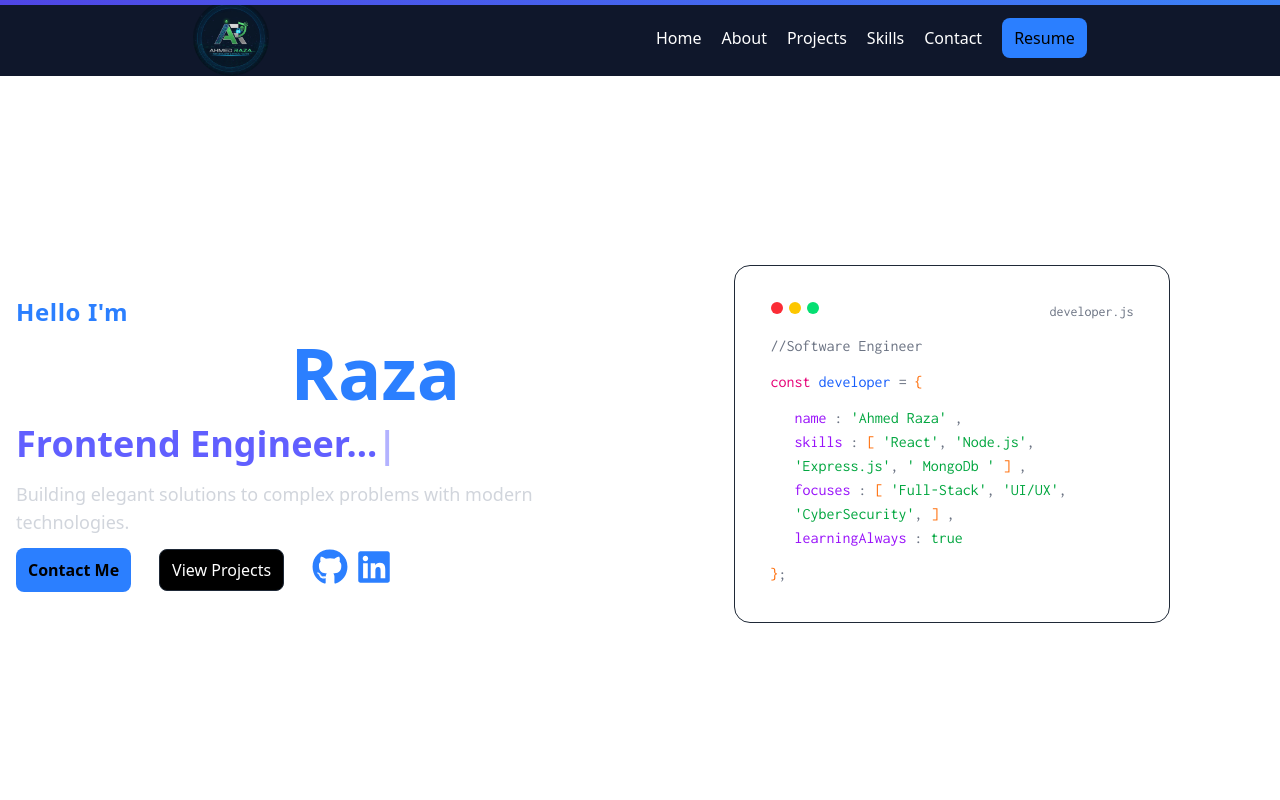
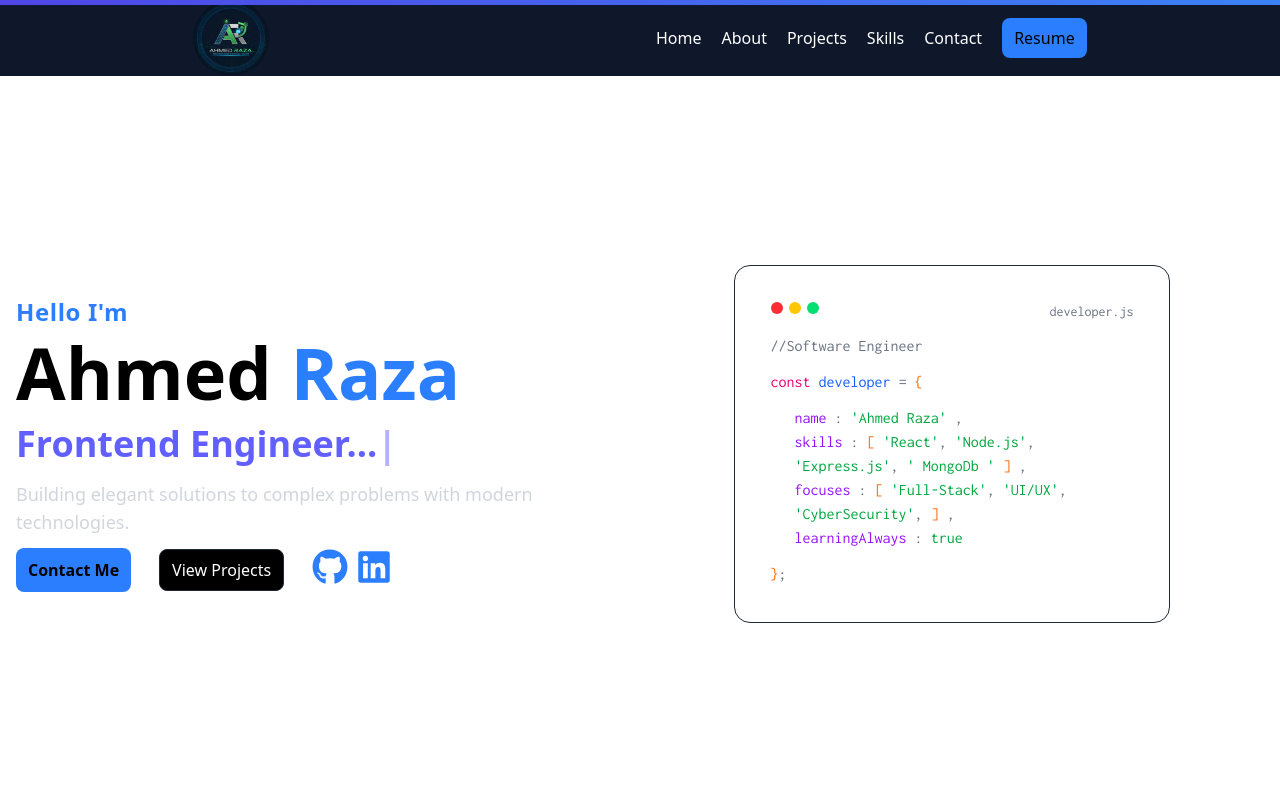
Before and after one commit to razaahmad0192/portfolio, a React (Vite) app: page / in a window 1280 px wide. Shown: the top 800 px of the page. Built offline with nearby package versions, Linux system fonts and the light colour scheme.

Commit message:
Update Banner.jsx

```diff
--- a/src/components/Banner.jsx
+++ b/src/components/Banner.jsx
@@ -22,7 +22,7 @@
             <span className="text-blue-500  tracking-wide font-semibold block mb-2 md:text-2xl text-lg text-center md:text-start">
               Hello I'm
             </span>
-            <h1 className="text-4xl md:text-7xl font-bold mb-4 text-center md:text-start text-white">
+            <h1 className="text-4xl md:text-7xl font-bold mb-4 text-center md:text-start ">
               Ahmed{" "}<span className='text-blue-500'>Raza</span>
             </h1>
             <h2 className='text-xl md:text-4xl font-bold mb-4 text-indigo-500 text-center md:text-start'>
@@ -104,7 +104,7 @@
             <p>
               <span className="text-pink-600">const </span><span className="text-blue-600">developer </span><span className="text-gray-500"> = </span> <span className="text-orange-500">{"{"}</span>
             </p>
-            <div className="pl-6">
+            <div className="pl-6 ">
 
               <p>
                 <span className="text-purple-600">name</span><span className="text-gray-500"> : </span><span className="text-green-600">'Ahmed Raza' </span><span className="text-gray-500">,</span>
```
